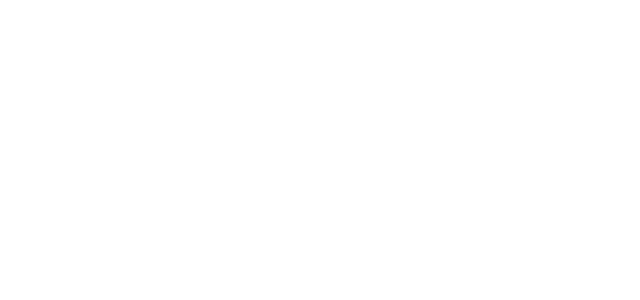
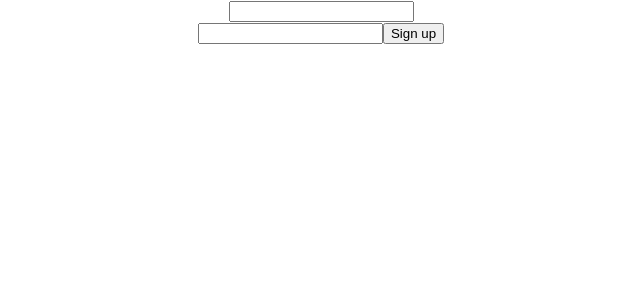
Before and after one commit to andrewtrac/gigeco, a React (Create React App) app: page / in a window 1280 px wide. Shown: the top 300 px of the page, without its empty margins (319-959 px from the left). Built offline with nearby package versions, Linux system fonts and the light colour scheme.

Commit message:
rendered form

```diff
--- a/src/App.js
+++ b/src/App.js
@@ -7,7 +7,7 @@
 
   return (
     <div className="App">
-      <Registration/>
+          <Registration />
     </div>
   );
 }
--- a/src/components/Registration.js
+++ b/src/components/Registration.js
@@ -15,6 +15,10 @@
 
   return (
     <form data-ms-form="signup">
+      <input ms-field="email" />
+      <br></br>
+      <input ms-field="password" />
+      <input type="submit" value="Sign up" />
     </form>
   )
 
```
